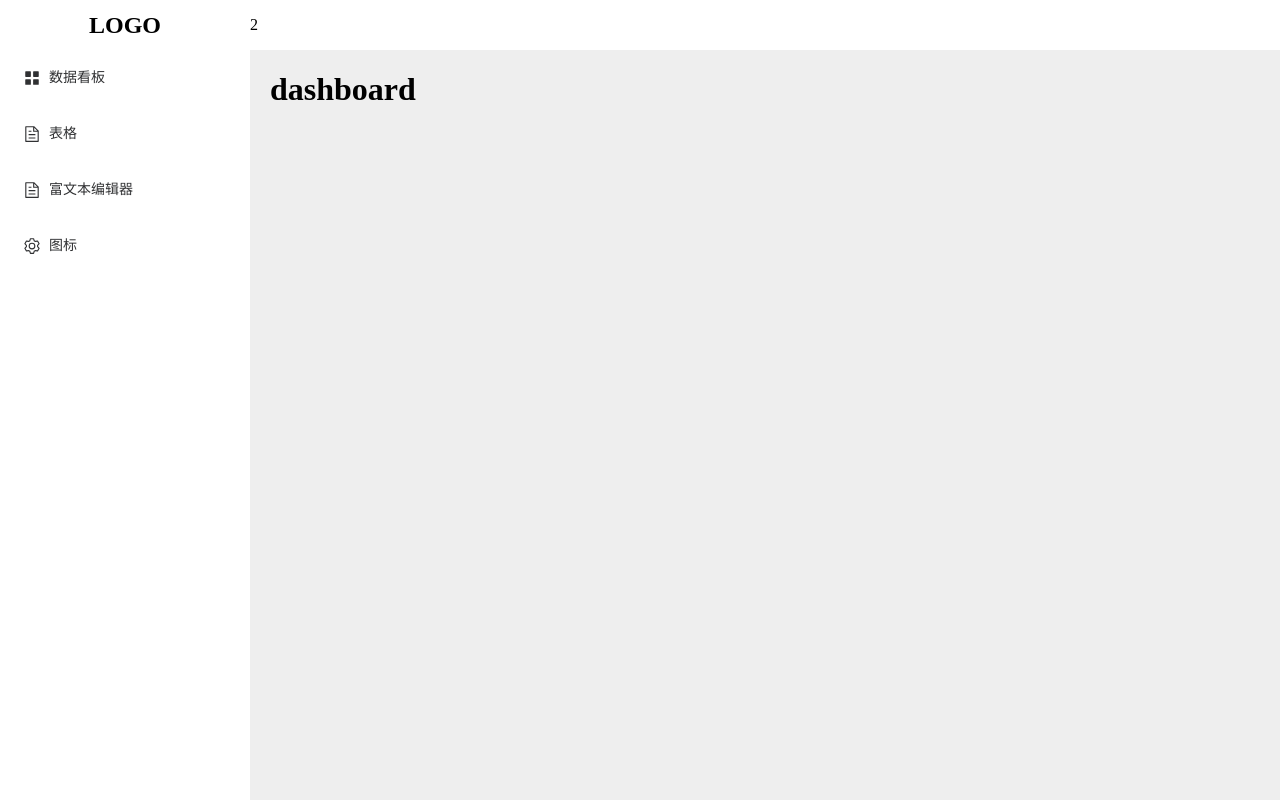
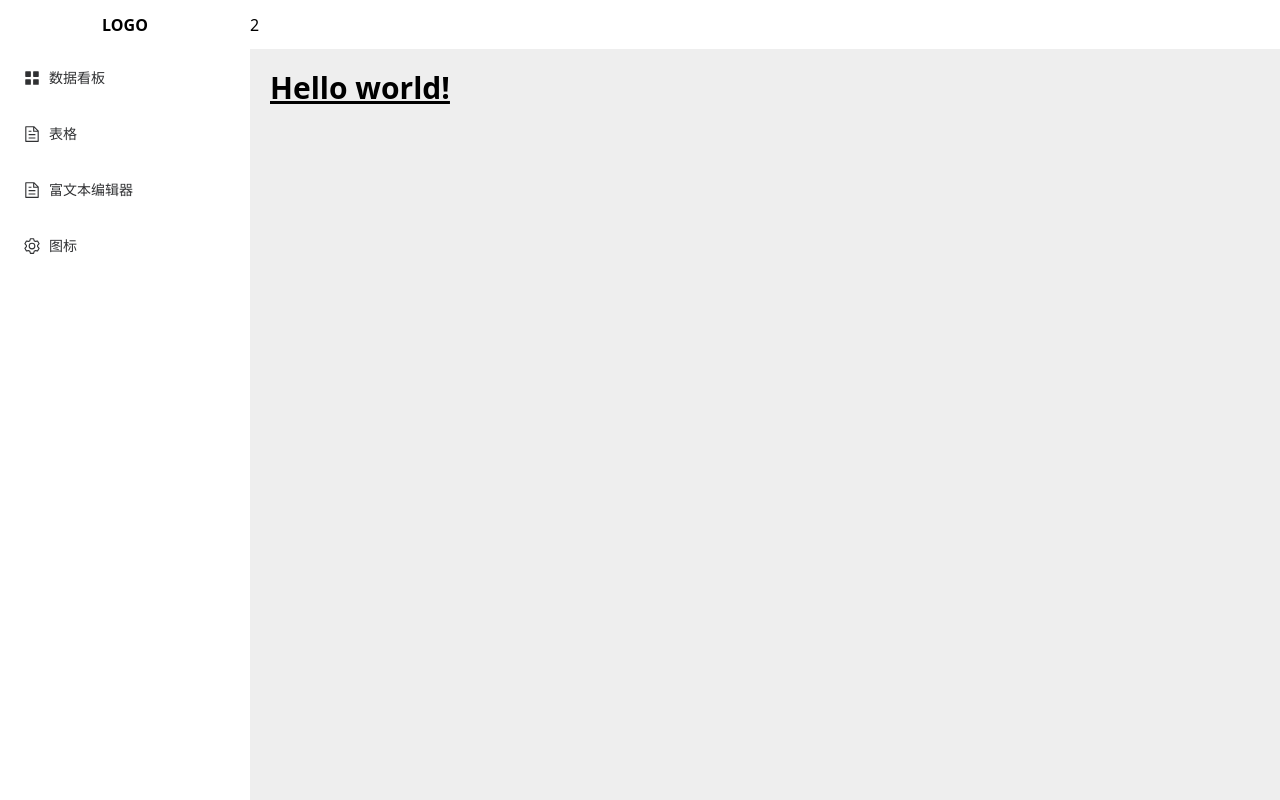
Before and after one commit to iovitz/sadmin, a Vue app: page /pages/dashboard in a window 1280 px wide. Built offline with nearby package versions, Linux system fonts and the light colour scheme.

Commit message:
feat: 配置tailwindcss

```diff
--- a/components.d.ts
+++ b/components.d.ts
@@ -14,6 +14,7 @@ declare module '@vue/runtime-core' {
     ElMenuItemGroup: typeof import('element-plus/es')['ElMenuItemGroup']
     ElRadioButton: typeof import('element-plus/es')['ElRadioButton']
     ElRadioGroup: typeof import('element-plus/es')['ElRadioGroup']
+    ElResult: typeof import('element-plus/es')['ElResult']
     ElSubMenu: typeof import('element-plus/es')['ElSubMenu']
     HelloWorld: typeof import('./src/components/HelloWorld.vue')['default']
     IconCommunity: typeof import('./src/components/icons/IconCommunity.vue')['default']
--- a/package.json
+++ b/package.json
@@ -31,14 +31,17 @@
     "@vue/eslint-config-typescript": "^11.0.0",
     "@vue/test-utils": "^2.2.6",
     "@vue/tsconfig": "^0.1.3",
+    "autoprefixer": "^10.4.13",
     "eslint": "^8.22.0",
     "eslint-plugin-vue": "^9.3.0",
     "husky": "^8.0.3",
     "jsdom": "^20.0.3",
     "lint-staged": "^13.1.0",
     "npm-run-all": "^4.1.5",
+    "postcss": "^8.4.21",
     "prettier": "^2.7.1",
     "sass": "^1.57.1",
+    "tailwindcss": "^3.2.4",
     "typescript": "~4.7.4",
     "unplugin-auto-import": "^0.12.1",
     "unplugin-vue-components": "^0.22.12",
--- /dev/null
+++ b/postcss.config.js
@@ -0,0 +1,6 @@
+module.exports = {
+  plugins: {
+    tailwindcss: {},
+    autoprefixer: {},
+  },
+}
--- a/src/main.ts
+++ b/src/main.ts
@@ -4,6 +4,7 @@ import App from '@/App.vue'
 import getRouter from '@/router'
 import ElementPlus from 'element-plus'
 import 'element-plus/dist/index.css'
+import '@/style/tailwind.scss'
 import '@/style/global.scss'
 
 const app = createApp(App)
--- a/src/router/index.ts
+++ b/src/router/index.ts
@@ -1,5 +1,5 @@
 import { createRouter, createWebHistory, type RouterOptions } from 'vue-router'
-import login from '@/views/login/login.vue'
+import Login from '@/views/login/login.vue'
 
 // 设计成后端路由
 export const pagesChildRouter = [
@@ -22,6 +22,10 @@ function fetchRouterOptions(): Promise<RouterOptions> {
       // 这里设计成后端路由
       routes: [
         {
+          path: '/',
+          redirect: '/pages ',
+        },
+        {
           path: '/pages',
           name: 'pages',
           redirect: '/pages/dashboard',
@@ -32,11 +36,11 @@ function fetchRouterOptions(): Promise<RouterOptions> {
         {
           path: '/login',
           name: 'login',
-          component: login,
+          component: Login,
         },
         {
-          path: '/:w+',
-          redirect: '/pages/dashbaord',
+          path: '/:pathMatch(.*)*',
+          component: () => import('@/views/not-found/not-found.vue'),
         },
       ],
     }
--- /dev/null
+++ b/src/style/tailwind.scss
@@ -0,0 +1,3 @@
+@tailwind base;
+@tailwind components;
+@tailwind utilities;
--- /dev/null
+++ b/src/views/not-found/not-found.vue
@@ -0,0 +1,13 @@
+<template>
+  <el-result icon="warning" title="404 Not Found" sub-title="当前页面不存在">
+    <template #extra>
+      <el-button type="primary" @click="handleBackToIndex">Back</el-button>
+    </template>
+  </el-result>
+</template>
+<script setup lang="ts">
+const handleBackToIndex = () => {
+  console.log('回到首页')
+}
+</script>
+<style lang="scss"></style>
--- a/src/views/pages/dashboard/dashboard.vue
+++ b/src/views/pages/dashboard/dashboard.vue
@@ -1,5 +1,5 @@
 <template>
-  <h1>dashboard</h1>
+  <h1 class="text-3xl font-bold underline">Hello world!</h1>
 </template>
 
 <script setup lang="ts"></script>
--- /dev/null
+++ b/tailwind.config.js
@@ -0,0 +1,12 @@
+// tailwind.config.js
+module.exports = {
+  purge: ['./src/**/*.{vue,js,ts,jsx,tsx}'],
+  darkMode: false, // or 'media' or 'class'
+  theme: {
+    extend: {},
+  },
+  variants: {
+    extend: {},
+  },
+  plugins: [],
+}
```
Also changed, not shown: 1 other file (tests, documents, lock files or other folders).
